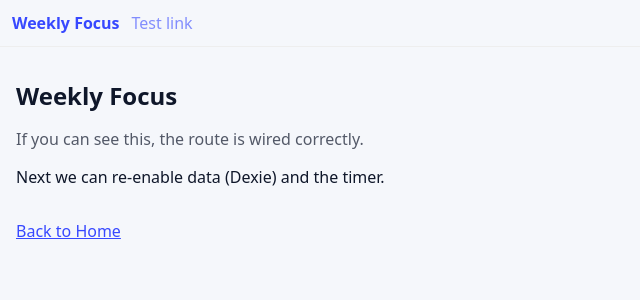
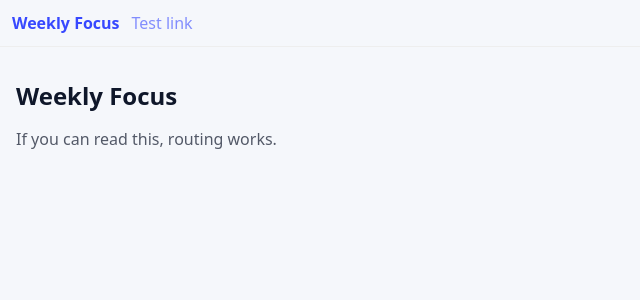
Before and after one commit to ricardo2881/lifecoach, a React (Vite) app in the folder vitejs-vite-t1pxjefp/: page / in a window 1280 px wide. Shown: the top 300 px of the page, without its empty margins (0-640 px from the left). Built offline with nearby package versions, Linux system fonts and the light colour scheme.

Commit message:
Update Weekly.tsx

```diff
--- a/vitejs-vite-t1pxjefp/src/routes/Weekly.tsx
+++ b/vitejs-vite-t1pxjefp/src/routes/Weekly.tsx
@@ -1,18 +1,10 @@
-import React from 'react';
+import React from "react";
 
 export default function Weekly() {
   return (
     <div style={{ padding: 16 }}>
       <h1 style={{ fontSize: 24, fontWeight: 600 }}>Weekly Focus</h1>
-      <p style={{ opacity: 0.7 }}>
-        If you can see this, the route is wired correctly.
-      </p>
-      <p style={{ marginTop: 12 }}>
-        Next we can re-enable data (Dexie) and the timer.
-      </p>
-      <a href="/#/" style={{ display: 'inline-block', marginTop: 16, textDecoration: 'underline' }}>
-        Back to Home
-      </a>
+      <p style={{ opacity: 0.7 }}>If you can read this, routing works.</p>
     </div>
   );
 }
```
